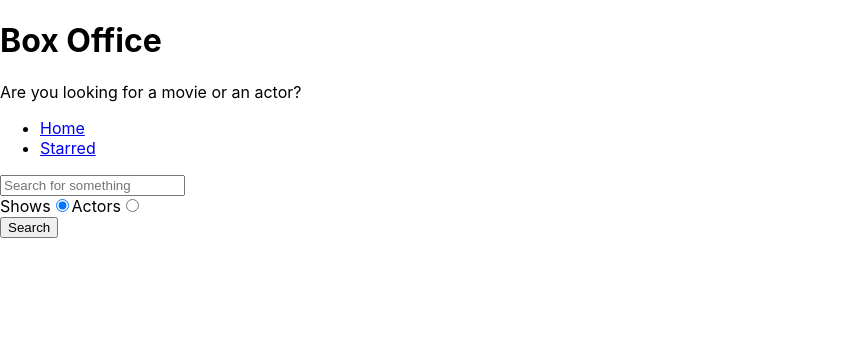
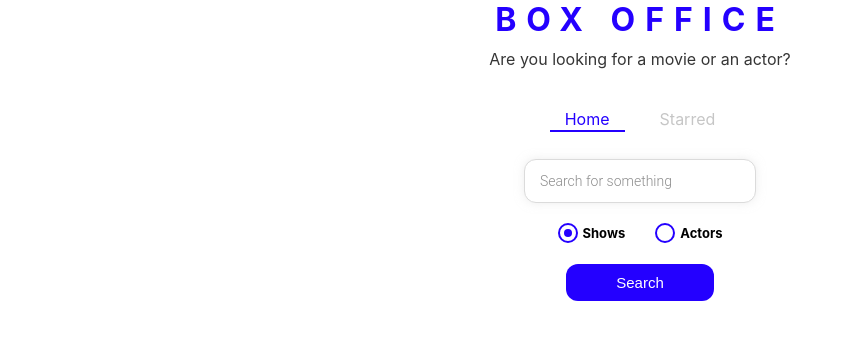
Before and after one commit to rushi1222/box-office, a React (Create React App) app: page / in a window 1280 px wide. Shown: the top 340 px of the page, without its empty margins (0-853 px from the left). Built offline with nearby package versions, Linux system fonts and the light colour scheme.

Commit message:
styling at last

```diff
--- a/src/App.js
+++ b/src/App.js
@@ -6,13 +6,22 @@
 import Home from './Pages/Home';
 import Starred from './Pages/Starred';
 import Show from './Pages/Show';
+import { ThemeProvider } from 'styled-components';
  function App() {
+
+  const theme = {
+    mainColors: {
+      blue: '#2400ff',
+      gray: '#c6c6c6',
+      dark: '#353535',
+    },
+  };
   return (
 
 
     <div>
 
-
+<ThemeProvider theme={theme}>
     <Routes>
 
       <Route  path = "/" element = {<Home/>}></Route>
@@ -23,6 +32,8 @@
 
 
     </Routes>
+    </ThemeProvider>
+
     </div>
 
 
--- a/src/Pages/Home.js
+++ b/src/Pages/Home.js
@@ -4,6 +4,12 @@
 import ShowGrid from '../components/show/ShowGrid';
 import ActorGrid from '../components/actor/ActorGrid';
 import { useLastQuery } from '../misc/custom-hooks';
+import {
+  SearchInput,
+  RadioInputsWrapper,
+  SearchButtonWrapper,
+} from './Home.styled';
+import CustomRadio from '../components/CustomRadio';
 
 const Home = () => {
   const [input, setInput] = useLastQuery();
@@ -49,7 +55,7 @@
 
   return (
     <MainPageLayout>
-      <input
+      <SearchInput
         type="text"
         placeholder="Search for something"
         onChange={onInputChange}
@@ -57,33 +63,33 @@
         value={input}
       />
 
-      <div>
-        <label htmlFor="shows-search">
-          Shows
-          <input
+      <RadioInputsWrapper>
+        <div>
+          <CustomRadio
+            label="Shows"
             id="shows-search"
-            type="radio"
             value="shows"
             checked={isShowsSearch}
             onChange={onRadioChange}
           />
-        </label>
+        </div>
 
-        <label htmlFor="actors-search">
-          Actors
-          <input
+        <div>
+          <CustomRadio
+            label="Actors"
             id="actors-search"
-            type="radio"
             value="people"
             checked={!isShowsSearch}
             onChange={onRadioChange}
           />
-        </label>
-      </div>
+        </div>
+      </RadioInputsWrapper>
 
-      <button type="button" onClick={onSearch}>
-        Search
-      </button>
+      <SearchButtonWrapper>
+        <button type="button" onClick={onSearch}>
+          Search
+        </button>
+      </SearchButtonWrapper>
       {renderResults()}
     </MainPageLayout>
   );
--- /dev/null
+++ b/src/Pages/Home.styled.js
@@ -0,0 +1,49 @@
+import styled from 'styled-components';
+
+export const SearchInput = styled.input`
+  display: block;
+  font-family: 'Roboto', sans-serif;
+  width: 200px;
+  margin: auto;
+  outline: none;
+  padding: 13px 15px;
+  border: 1px solid #dbdbdb;
+  box-shadow: 0px 0px 10px 0px rgba(219, 219, 219, 0.5);
+  font-size: 14px;
+  border-radius: 12px;
+  color: #8d8d8d;
+
+  &::placeholder {
+    font-weight: 300;
+    color: #8d8d8d;
+  }
+`;
+
+export const RadioInputsWrapper = styled.div`
+  display: flex;
+  justify-content: center;
+  margin: 20px 0;
+
+  div {
+    margin: 0 15px;
+  }
+`;
+
+export const SearchButtonWrapper = styled.div`
+  text-align: center;
+  margin-bottom: 35px;
+
+  button {
+    color: #fff;
+    background-color: ${({ theme }) => theme.mainColors.blue};
+    margin: auto;
+    padding: 10px 50px;
+    font-size: 15px;
+    border: none;
+    outline: none;
+    border-radius: 12px;
+    &:hover {
+      cursor: pointer;
+    }
+  }
+`;
--- /dev/null
+++ b/src/components/CustomRadio.js
@@ -0,0 +1,66 @@
+import React from 'react';
+import styled from 'styled-components';
+
+const RadioWrapper = styled.label`
+  display: block;
+  position: relative;
+  padding-left: 25px;
+  cursor: pointer;
+  font-size: 13px;
+  user-select: none;
+  font-weight: 700;
+  line-height: 1.65;
+
+  input {
+    position: absolute;
+    opacity: 0;
+    cursor: pointer;
+  }
+
+  span {
+    position: absolute;
+    top: 0;
+    left: 0;
+    height: 16px;
+    width: 16px;
+    background-color: #fff;
+    border: 2px solid ${({ theme }) => theme.mainColors.blue};
+    border-radius: 50%;
+  }
+
+  input:checked ~ span {
+    background-color: #fff;
+    border: 2px solid ${({ theme }) => theme.mainColors.blue};
+  }
+
+  span:after {
+    content: '';
+    position: absolute;
+    display: none;
+  }
+
+  input:checked ~ span:after {
+    display: block;
+  }
+
+  span:after {
+    top: 4px;
+    left: 4px;
+    width: 8px;
+    height: 8px;
+    border-radius: 50%;
+    background: ${({ theme }) => theme.mainColors.blue};
+  }
+`;
+
+const CustomRadio = ({ label, ...restProps }) => {
+  return (
+    <RadioWrapper htmlFor={restProps.id}>
+      {label}
+      <input {...restProps} type="radio" />
+      <span />
+    </RadioWrapper>
+  );
+};
+
+export default CustomRadio;
--- a/src/components/Navs.js
+++ b/src/components/Navs.js
@@ -1,5 +1,7 @@
 import React from 'react';
-import { Link } from 'react-router-dom';
+import { useLocation } from 'react-router-dom';
+
+import { NavList, LinkStyled } from './Navs.styled';
 
 const LINKS = [
   { to: '/', text: 'Home' },
@@ -7,15 +9,22 @@
 ];
 
 const Navs = () => {
+  const location = useLocation();
+
   return (
     <div>
-      <ul>
+      <NavList>
         {LINKS.map(item => (
           <li key={item.to}>
-            <Link to={item.to}>{item.text}</Link>
+            <LinkStyled
+              to={item.to}
+              className={item.to === location.pathname ? 'active' : ''}
+            >
+              {item.text}
+            </LinkStyled>
           </li>
         ))}
-      </ul>
+      </NavList>
     </div>
   );
 };
--- /dev/null
+++ b/src/components/Navs.styled.js
@@ -0,0 +1,41 @@
+import styled from 'styled-components';
+import { Link } from 'react-router-dom';
+
+export const NavList = styled.ul`
+  display: flex;
+  justify-content: center;
+  list-style: none;
+  margin: 0 0 30px;
+  padding: 0;
+`;
+
+export const LinkStyled = styled(Link)`
+  margin: 0 10px;
+  padding: 3px 15px;
+  position: relative;
+  text-decoration: none;
+  color: ${({ theme }) => theme.mainColors.gray};
+  &.active {
+    color: ${({ theme }) => theme.mainColors.blue};
+    &:after {
+      content: '';
+      position: absolute;
+      display: block;
+      height: 2px;
+      left: 0%;
+      bottom: 0;
+      background-color: ${({ theme }) => theme.mainColors.blue};
+      animation: slide-in 0.3s ease-in forwards;
+      @keyframes slide-in {
+        from {
+          left: 50%;
+          width: 0;
+        }
+        to {
+          left: 0%;
+          width: 100%;
+        }
+      }
+    }
+  }
+`;
--- a/src/components/Title.js
+++ b/src/components/Title.js
@@ -1,11 +1,12 @@
 import React from 'react';
+import { TitleWrapper } from './Title.styled';
 
 const Title = ({ title, subtitle }) => {
   return (
-    <div>
+    <TitleWrapper>
       <h1>{title}</h1>
       <p>{subtitle}</p>
-    </div>
+    </TitleWrapper>
   );
 };
 
--- /dev/null
+++ b/src/components/Title.styled.js
@@ -0,0 +1,18 @@
+import styled from 'styled-components';
+
+export const TitleWrapper = styled.div`
+  text-align: center;
+  margin: 0 0 40px;
+
+  h1 {
+    color: ${({ theme }) => theme.mainColors.blue};
+    letter-spacing: 10px;
+    text-transform: uppercase;
+    margin: 0 0 10px;
+  }
+
+  p {
+    color: ${({ theme }) => theme.mainColors.dark};
+    margin: 0;
+  }
+`;
```
